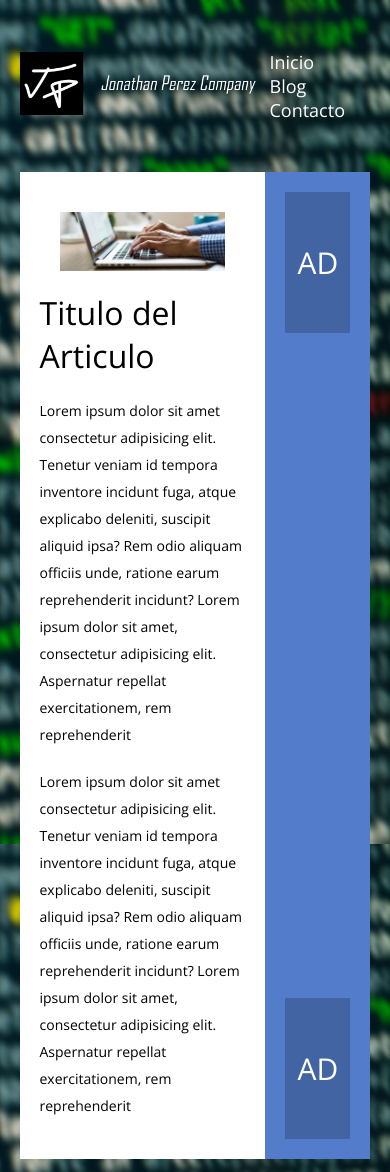
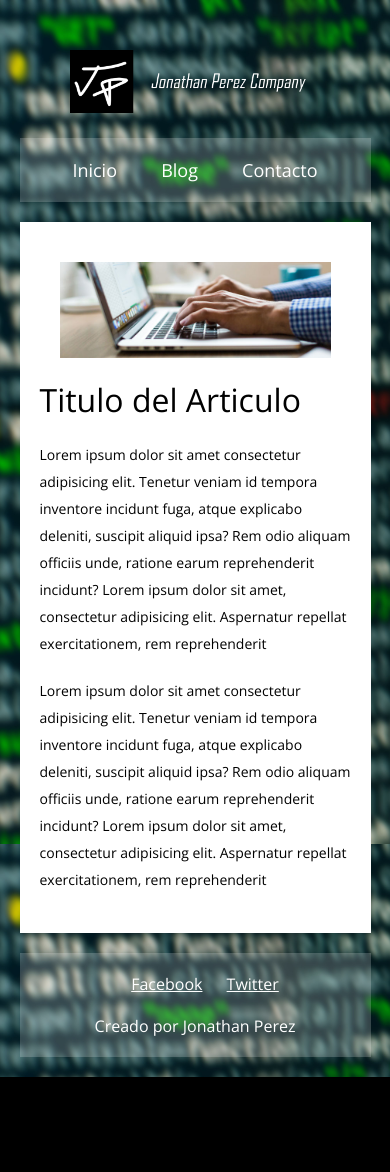
Before and after one commit to JonathanPerez666/CSS-Flexbox, a plain HTML site: page index.html in a window 390 px wide. Shown: the top 1172 px of the page. After the commit the page ends 1077 px from the top, so only its background shows below. Drawn offline with nearby package versions, Linux system fonts and the light colour scheme.

Commit message:
Responsive Design

```diff
--- a/estilos.css
+++ b/estilos.css
@@ -95,3 +95,49 @@ footer .redes a{
 footer .redes a:hover{
     text-decoration: none;
 }
+@media screen and (max-width:800px){
+    .main{
+        width: 100%;
+    }
+    aside{
+        width: 100%;
+        flex-direction: row;
+    }
+    aside .add{
+        width: 40%;
+    }
+}
+@media screen and (max-width:600px){
+    header{
+        flex-direction: column;
+        padding-bottom: 20px;
+    }
+    header .menu{
+        width: 100%;
+        background: rgba(255,255,255,.2);
+        text-align: center;
+        padding: 20px;
+    }
+    header .menu a{
+        margin: 0 20px;
+    }
+    header .logo{
+        margin-bottom: 20px;
+    }
+    footer{
+        flex-direction: column;
+        text-align: center;
+    }
+    footer .autor{
+        order: 2;
+    }
+    footer .redes{
+        order: 1;
+        margin-bottom: 20px;
+    }
+}
+@media screen and (max-width:400px){
+    aside{
+        display: none;
+    }
+}
```
